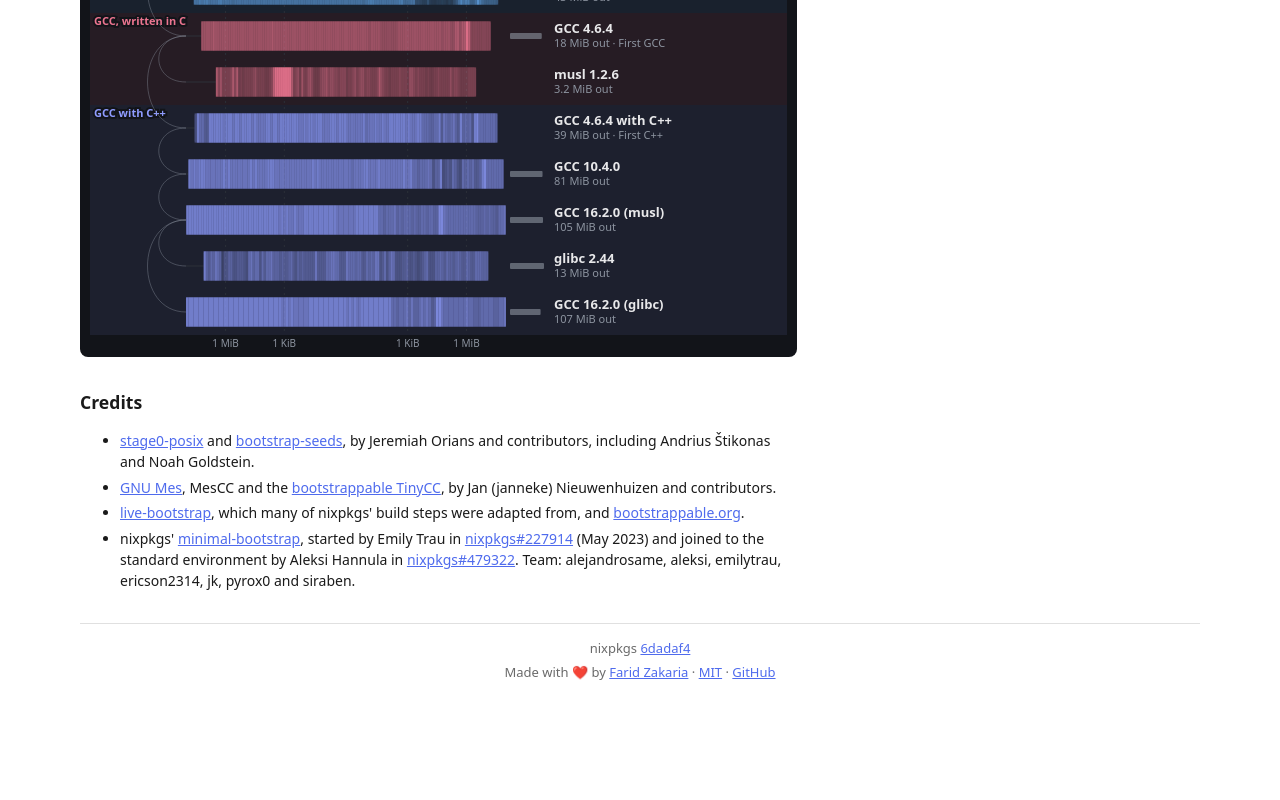
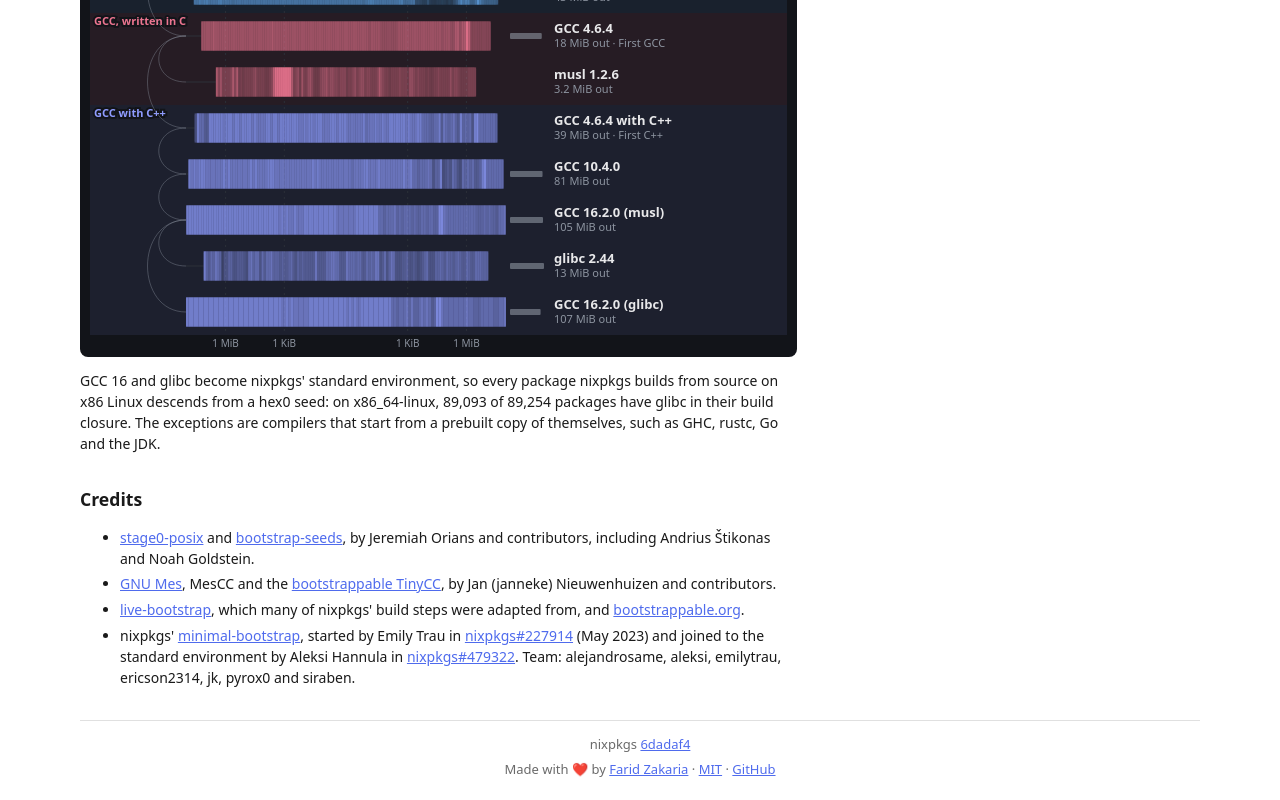
Before and after one commit to fzakaria/from-181-bytes, a website with bundled scripts: page site/index.html in a window 1280 px wide. Shown: the part 2092-2892 px from the top of the page. Before the commit the page ends 2795 px from the top, so only its background shows below. Built offline with nearby package versions, Linux system fonts and the light colour scheme; no server answers.

Commit message:
Say what grows from the climb

```diff
--- a/site/index.html
+++ b/site/index.html
@@ -161,6 +161,13 @@
         </figure>
         <aside class="stage-card" id="stage-card" aria-live="polite"></aside>
       </div>
+      <p class="intro after-climb">
+        GCC 16 and glibc become nixpkgs' standard environment, so every package
+        nixpkgs builds from source on x86 Linux descends from a hex0 seed: on
+        x86_64-linux, 89,093 of 89,254 packages have glibc in their build
+        closure. The exceptions are compilers that start from a prebuilt copy of
+        themselves, such as GHC, rustc, Go and the JDK.
+      </p>
     </section>
 
     <section id="credits" aria-labelledby="credits-heading">
--- a/site/style.css
+++ b/site/style.css
@@ -128,6 +128,11 @@ a {
 .credits {
   max-width: 44rem;
   font-size: 14px;
+}
+
+/* What the climb leads to, under the tower. */
+.after-climb {
+  margin-top: 0.8rem;
 }
 
 /* The owner's note at the top, signed in small type. */
```
